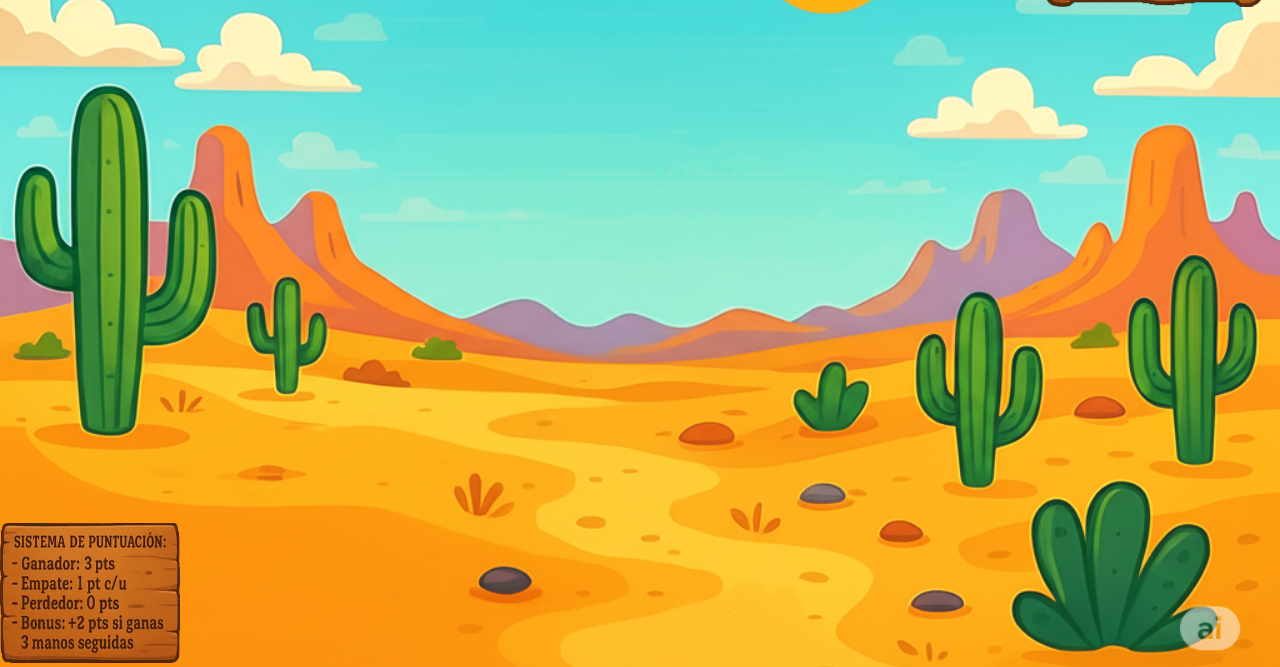
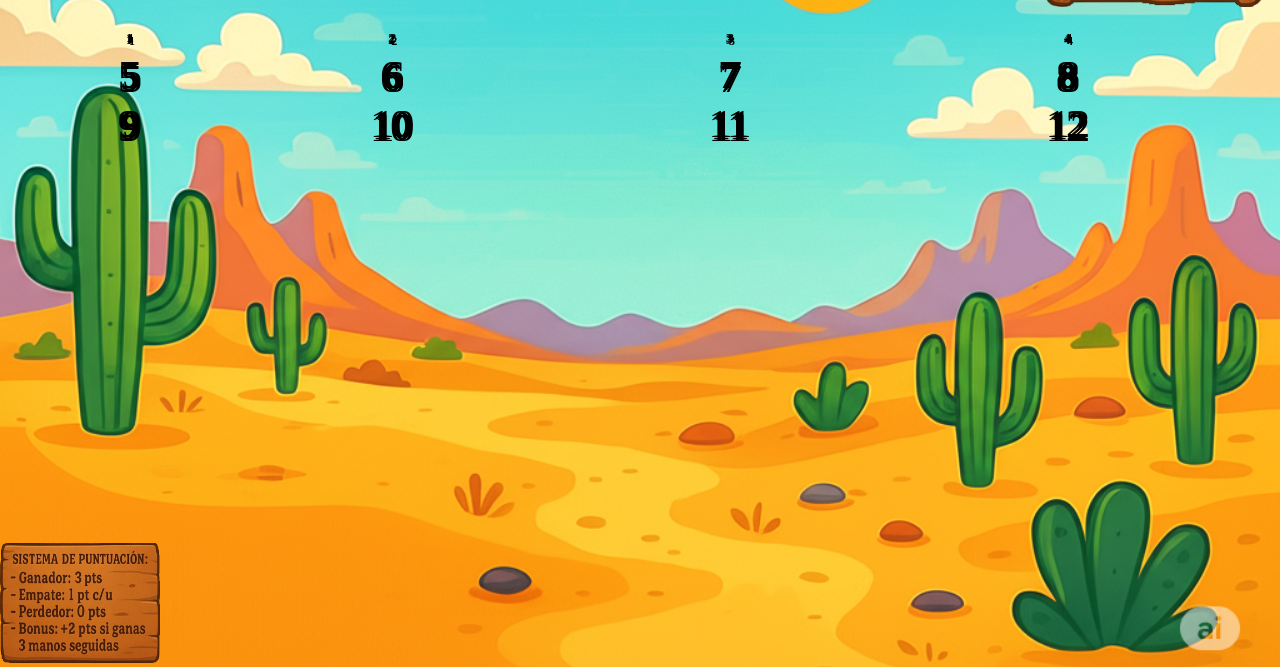
Before and after one commit to jalb850420/Mis_proyectos, a plain HTML site: page ejercicios/ppt2/index.html in a window 1280 px wide. Shown: the part 133-800 px from the top of the page. Drawn offline with Linux system fonts and the light colour scheme.

```diff
--- a/ejercicios/ppt2/index.html
+++ b/ejercicios/ppt2/index.html
@@ -37,7 +37,53 @@
         </div>
     </header>
 
+<section>
+    <table>
+        <tr>
+            <th>
+                1
+            </th>
+            <th>
+                2
+            </th>
+            <th>
+                3
+            </th>
+            <th>
+                4
+            </th>
+        </tr>
+        <tr>
+            <td>
+                5
+            </td>
+            <td>
+                6
+            </td>
+            <td>
+                7
+            </td>
+            <td>
+                8
+            </td>
+        </tr>
+        <tr>
+            <td>
+                9
+            </td>
+            <td>
+                10
+            </td>
+            <td>
+                11
+            </td>
+            <td>
+                12
+            </td>
 
+        </tr>
+    </table>
+</section>
 
 <footer>
     <div>
--- a/ejercicios/ppt2/styles.css
+++ b/ejercicios/ppt2/styles.css
@@ -1,7 +1,7 @@
-/*
-* {
+
+/* * {
     border: 1px solid red;
-} */
+}  */
 
 body {
   margin: 0;
@@ -49,7 +49,7 @@ body {
   background-size: contain; /* La imagen se ajusta dentro de la tabla sin recortarse */
   background-position: center; /* Centra la imagen */
   background-repeat: no-repeat; /* Evita que la imagen se repita */
-  color: white;
+  color: #FBA90B;
   padding: 10px;
   border-radius: 8px;
   width: 230px; /* Establece un tamaño fijo más pequeño para la tabla */
@@ -71,7 +71,8 @@ table {
 th, td {
 
   /* border: 1px solid #fff; Color del borde de la tabla */
-  text-shadow: 2px 2px 4px rgba(0, 0, 0, 0.5); /* Da contraste al texto */
+  /* text-shadow: 2px 2px 4px rgba(0, 0, 0, 0.5); /* Da contraste al texto */
+
 }
 
 th {
@@ -79,13 +80,31 @@ th {
   vertical-align: bottom;
   height: 35px;
   font-size: 12px;
+  text-shadow:
+      -1px -1px 0 #000,
+        1px -1px 0 #000,
+      -1px  1px 0 #000,
+        2px  2px 0 #000;
 }
 
 td {
   vertical-align: top;
   font-size: 40px;
+  text-shadow:
+        -2px -2px 0 #000,
+         2px -2px 0 #000,
+        -2px  2px 0 #000,
+         2px  2px 0 #000;
+
 }
-
+section {
+      padding: 40px;
+      flex: 1;
+      display: flex;
+      justify-content: center;  /* centra horizontalmente */
+      align-items: center;      /* centra verticalmente */
+      /* background-color: #f4f4f4; */
+}
 /* Estilo para las imágenes */
 .imagenes {
   display: flex;
@@ -103,8 +122,8 @@ td {
 }
 
 .img_img3 {
-    width: 180px;
-    height: 140px;
+    width: 160px;
+    height: 120px;
 }
 
 footer{
```
Also changed, not shown: css/estilos.css (+10 -0 lines), index.html (+22 -2 lines).
